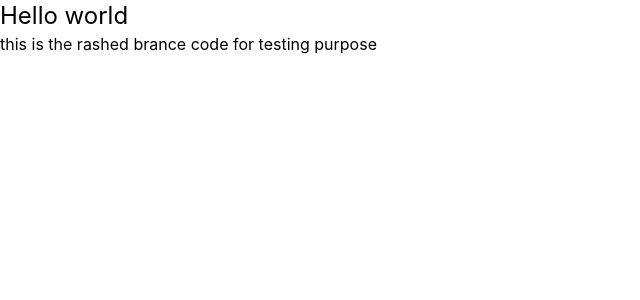
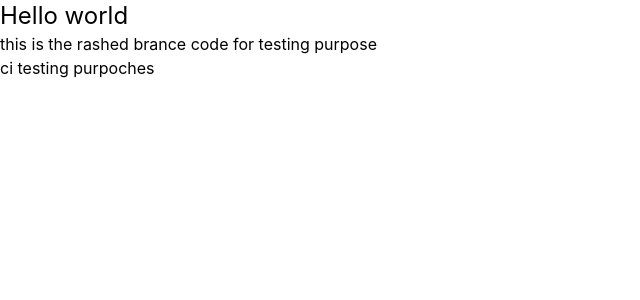
Before and after one commit to CseRashed/consulting-with-ci-cd-pipeline, a React (Vite) app: page / in a window 1280 px wide. Shown: the top 300 px of the page, without its empty margins (0-640 px from the left). Built offline with nearby package versions, Linux system fonts and the light colour scheme.

Commit message:
ci testing purposes

```diff
--- a/src/App.jsx
+++ b/src/App.jsx
@@ -9,6 +9,7 @@ function App() {
      <div>
       <h1 className='text-2xl'>Hello world</h1>
       <h2>this is the rashed brance code for testing purpose</h2>
+      <h3>ci testing purpoches</h3>
      </div>
 
 
```
